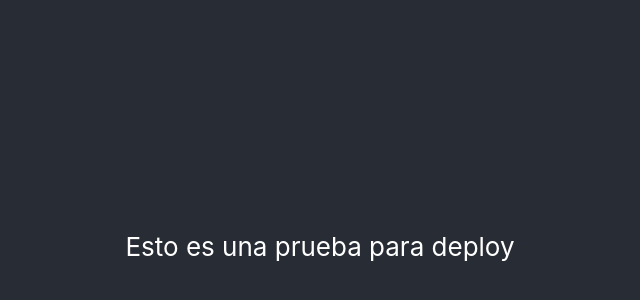
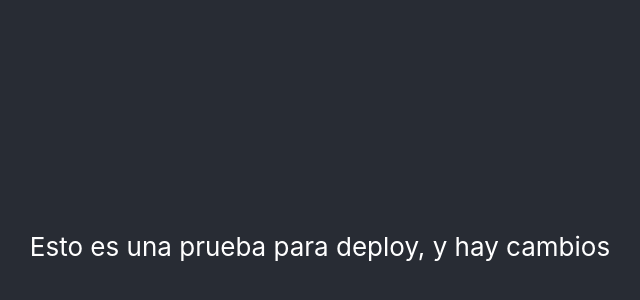
Before and after one commit to simonescob/website_netlify, a React (Create React App) app: page / in a window 1280 px wide. Shown: the part 154-454 px from the top of the page, without its empty margins (320-960 px from the left). Built offline with nearby package versions, Linux system fonts and the light colour scheme.

Commit message:
cambio de texto

```diff
--- a/src/App.js
+++ b/src/App.js
@@ -5,7 +5,7 @@ function App() {
     <div className="App">
       <header className="App-header">
         <p>
-          Esto es una prueba para deploy
+          Esto es una prueba para deploy, y hay cambios
         </p>
       </header>
     </div>
```
